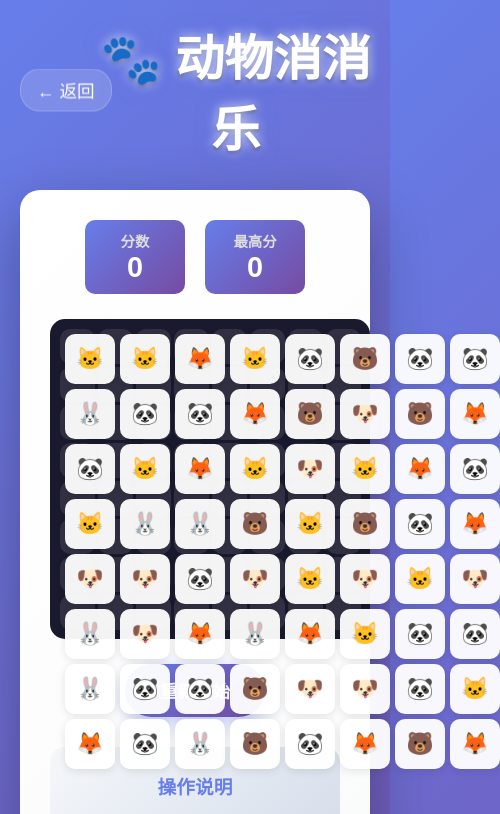
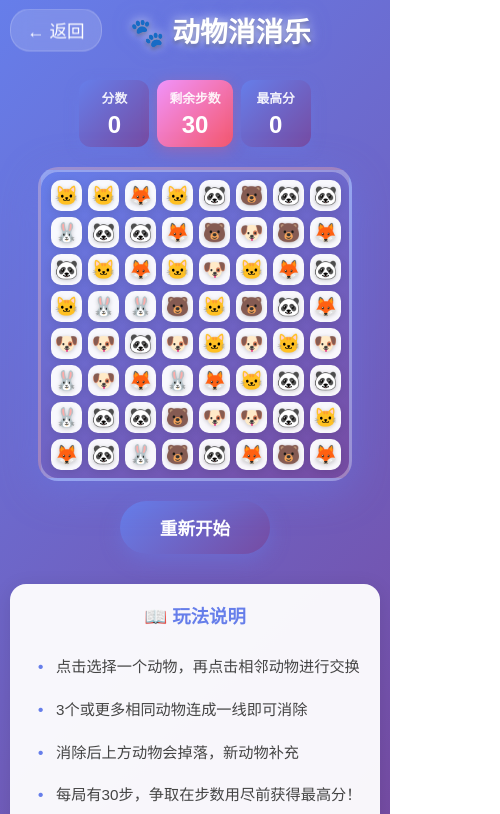
Before and after one commit to guangliangliang/games, a Vue app: page /animal-match in a window 390 px wide. Shown: the top 814 px of the page, 500 px wide, since content can reach past the window. Built offline with nearby package versions, Linux system fonts and the light colour scheme.

Commit message:
优化动物消消乐：手机适配+有限步数+美化界面

```diff
--- a/src/views/AnimalMatch.vue
+++ b/src/views/AnimalMatch.vue
@@ -1,21 +1,28 @@
 <template>
-  <div class="game-container">
-    <header>
+  <div class="game-page">
+    <div class="game-wrapper">
+      <header class="game-header">
         <BackButton />
         <h1>🐾 动物消消乐</h1>
       </header>
-    <main>
-      <div class="game-info">
-        <div class="score-box">
-          <div class="score-label">分数</div>
-          <div class="score-value">{{ score }}</div>
+
+      <div class="game-content">
+        <div class="game-stats">
+          <div class="stat-card">
+            <div class="stat-label">分数</div>
+            <div class="stat-value">{{ score }}</div>
           </div>
-        <div class="score-box">
-          <div class="score-label">最高分</div>
-          <div class="score-value">{{ bestScore }}</div>
+          <div class="stat-card moves-card">
+            <div class="stat-label">剩余步数</div>
+            <div class="stat-value">{{ moves }}</div>
           </div>
-        <div class="combo-display" v-if="combo > 1">{{ combo }}连击! 🎉</div>
+          <div class="stat-card">
+            <div class="stat-label">最高分</div>
+            <div class="stat-value">{{ bestScore }}</div>
           </div>
+        </div>
+
+        <div class="board-wrapper">
           <div class="board-container" ref="boardRef">
             <div class="grid-background">
               <div v-for="i in 64" :key="'cell-' + i" class="grid-cell"></div>
@@ -35,48 +42,57 @@
                 <span class="tile-emoji">{{ tile.emoji }}</span>
               </div>
             </div>
-      </div>
-      <div class="controls">
-        <button @click="restartGame" class="btn btn-primary">重新开始</button>
-      </div>
-      <div class="game-controls">
-        <h3>操作说明</h3>
-        <div class="control-methods">
-          <div class="control-item">
-            <strong>游戏玩法</strong>
-            <p>点击选择一个动物，再点击相邻动物交换</p>
-          </div>
-          <div class="control-item">
-            <strong>消除规则</strong>
-            <p>3个或更多相同动物连成一线即可消除</p>
+            <div class="combo-banner" v-if="combo > 1">
+              <span class="combo-text">{{ combo }}连击! 🎉</span>
             </div>
           </div>
         </div>
-      <div class="game-rules">
-        <h3>游戏规则</h3>
-        <ul>
-          <li>交换相邻两个动物形成3个或更多连线</li>
-          <li>消除后上面的动物掉落，新动物补充</li>
-          <li>连击获得额外分数！无限玩挑战最高分！</li>
+
+        <div class="action-buttons">
+          <button @click="restartGame" class="btn restart-btn">重新开始</button>
+        </div>
+
+        <div class="guide-section">
+          <div class="guide-card">
+            <h3>📖 玩法说明</h3>
+            <ul class="guide-list">
+              <li>点击选择一个动物，再点击相邻动物进行交换</li>
+              <li>3个或更多相同动物连成一线即可消除</li>
+              <li>消除后上方动物会掉落，新动物补充</li>
+              <li>每局有30步，争取在步数用尽前获得最高分！</li>
             </ul>
           </div>
-    </main>
-    <footer><p>经典消除游戏 - 动物消消乐</p></footer>
+        </div>
+      </div>
+    </div>
+
+    <GameResultDialog
+      v-if="showResultDialog"
+      :score="score"
+      :best-score="bestScore"
+      :is-new-record="score === bestScore && score > 0"
+      @restart="restartGame"
+      @close="showResultDialog = false"
+    />
   </div>
 </template>
 <script setup>
-import { ref, onMounted } from "vue";
+import { ref, onMounted, onUnmounted, nextTick } from "vue";
 import { useRouter } from "vue-router";
 import BackButton from "../components/BackButton.vue";
+import GameResultDialog from "../components/GameResultDialog.vue";
 const router = useRouter();
 const boardRef = ref(null);
 const GRID_SIZE = 8;
 const ANIMALS = ["🐱", "🐶", "🐰", "🦊", "🐻", "🐼"];
+const MAX_MOVES = 30;
 const board = ref([]);
 const score = ref(0);
+const moves = ref(MAX_MOVES);
 const bestScore = ref(parseInt(localStorage.getItem("animal-match-best")) || 0);
 const selectedIndex = ref(null);
 const combo = ref(0);
+const showResultDialog = ref(false);
 let nextTileId = 1;
 let isAnimating = false;
 const createBoard = () => {
@@ -115,16 +131,32 @@ const wouldCreateMatch = (row, col, emoji) => {
 const getTileStyle = (index) => {
   const row = Math.floor(index / GRID_SIZE);
   const col = index % GRID_SIZE;
-  const size = 50;
-  const padding = 5;
-  const x = col * (size + padding) + padding;
-  const y = row * (size + padding) + padding;
+  const width = window.innerWidth;
+  let size, gap, fontSize;
+
+  if (width <= 480) {
+    size = 31;
+    gap = 6;
+    fontSize = 19;
+  } else if (width <= 768) {
+    size = 36;
+    gap = 7;
+    fontSize = 23;
+  } else {
+    size = 47;
+    gap = 8;
+    fontSize = 30;
+  }
+
+  const x = col * (size + gap);
+  const y = row * (size + gap);
+
   return {
     left: x + "px",
     top: y + "px",
     width: size + "px",
     height: size + "px",
-    fontSize: "32px",
+    fontSize: fontSize + "px",
   };
 };
 const handleTileClick = (index) => {
@@ -151,12 +183,20 @@ const swapTiles = async (idx1, idx2) => {
   board.value[idx2] = { ...temp, id: board.value[idx2].id };
   const matches = findMatches();
   if (matches.length > 0) {
+    moves.value--;
     await processMatches();
+    if (moves.value <= 0) {
+      endGame();
+    }
   } else {
     const temp2 = { ...board.value[idx1] };
     board.value[idx1] = { ...board.value[idx2], id: board.value[idx1].id };
     board.value[idx2] = { ...temp2, id: board.value[idx2].id };
   }
+};
+
+const endGame = () => {
+  showResultDialog.value = true;
 };
 const findMatches = () => {
   const matches = [];
@@ -252,31 +292,49 @@ const dropAndFill = async (toRemove) => {
 const delay = (ms) => new Promise((resolve) => setTimeout(resolve, ms));
 const restartGame = () => {
   score.value = 0;
+  moves.value = MAX_MOVES;
   combo.value = 0;
   selectedIndex.value = null;
   isAnimating = false;
+  showResultDialog.value = false;
   createBoard();
 };
+const handleResize = () => {
+  nextTick(() => {
+    board.value = [...board.value];
+  });
+};
+
 onMounted(() => {
   createBoard();
+  window.addEventListener("resize", handleResize);
+});
+
+onUnmounted(() => {
+  window.removeEventListener("resize", handleResize);
 });
 </script>
 <style scoped>
-.game-container {
-  max-width: 900px;
-  margin: 0 auto;
+.game-page {
+  min-height: 100vh;
   padding: 20px;
 }
-header {
+
+.game-wrapper {
+  max-width: 600px;
+  margin: 0 auto;
+}
+
+.game-header {
   position: relative;
   text-align: center;
-  color: white;
   margin-bottom: 30px;
 }
-h1 {
-  font-size: 3em;
+
+.game-header h1 {
+  font-size: 2.5em;
   margin: 0;
-  padding-left: 80px;
+  padding-left: 70px;
   color: #ffffff;
   text-shadow:
     0 0 10px rgba(255, 255, 255, 0.8),
@@ -285,86 +343,187 @@ h1 {
   animation: titlePulse 2s ease-in-out infinite;
 }
 
+.game-content {
+  display: flex;
+  flex-direction: column;
+  align-items: center;
+  gap: 20px;
+}
+
+.game-stats {
+  display: flex;
+  justify-content: center;
+  gap: 15px;
+  width: 100%;
+  flex-wrap: wrap;
+}
+
+.stat-card {
+  background: linear-gradient(135deg, #667eea, #764ba2);
+  padding: 12px 20px;
+  border-radius: 12px;
+  text-align: center;
+  min-width: 90px;
+  box-shadow: 0 4px 15px rgba(102, 126, 234, 0.3);
+}
+
+.moves-card {
+  background: linear-gradient(135deg, #f093fb, #f5576c);
+  box-shadow: 0 4px 15px rgba(245, 87, 108, 0.3);
+}
+
+.stat-label {
+  color: rgba(255, 255, 255, 0.9);
+  font-size: 0.85em;
+  font-weight: 600;
+  margin-bottom: 4px;
+}
+
+.stat-value {
+  color: white;
+  font-size: 1.7em;
+  font-weight: bold;
+}
+
+.combo-banner {
+  position: absolute;
+  top: -25px;
+  left: 50%;
+  transform: translateX(-50%);
+  z-index: 100;
+  background: linear-gradient(135deg, #ffd700, #ffaa00);
+  padding: 10px 30px;
+  border-radius: 30px;
+  box-shadow: 0 6px 20px rgba(255, 215, 0, 0.5);
+  animation: combo-pulse 0.5s ease-in-out;
+  white-space: nowrap;
+}
+.combo-text {
+  color: #5a3e00;
+  font-size: 1.2em;
+  font-weight: bold;
+}
+@keyframes combo-pulse {
+  0% {
+    transform: translateX(-50%) scale(0.5);
+    opacity: 0;
+  }
+  50% {
+    transform: translateX(-50%) scale(1.2);
+    opacity: 1;
+  }
+  100% {
+    transform: translateX(-50%) scale(1);
+    opacity: 1;
+  }
+}
+
+.combo-text {
+  color: #5a3e00;
+  font-size: 1.3em;
+  font-weight: bold;
+}
+
+.board-wrapper {
+  display: flex;
+  justify-content: center;
+  width: 100%;
+}
+
 @keyframes titlePulse {
   0%, 100% { transform: scale(1); }
   50% { transform: scale(1.02); }
 }
-.back-link {
+.board-container {
+  position: relative;
+  width: 462px;
+  height: 462px;
+  background: linear-gradient(145deg, #667eea, #764ba2);
+  border-radius: 20px;
+  padding: 15px;
+  box-sizing: border-box;
+  box-shadow:
+    0 10px 40px rgba(102, 126, 234, 0.4),
+    inset 0 2px 0 rgba(255, 255, 255, 0.3);
+  border: 3px solid rgba(255, 255, 255, 0.3);
+}
+.grid-background,
+.tiles-container {
   position: absolute;
-  left: 0;
-  top: 50%;
-  transform: translateY(-50%);
-  color: white;
-  text-decoration: none;
-  padding: 8px 16px;
-  background: rgba(255, 255, 255, 0.15);
-  border-radius: 20px;
-  border: 1px solid rgba(255, 255, 255, 0.2);
+  top: 15px;
+  left: 15px;
+  width: 432px;
+  height: 432px;
+  display: grid;
+  grid-template-columns: repeat(8, 47px);
+  grid-template-rows: repeat(8, 47px);
+  gap: 8px;
 }
-main {
-  background: linear-gradient(135deg, #fff, #f8f9fa);
-  border-radius: 20px;
-  padding: 30px;
-  box-shadow: 0 20px 60px rgba(0, 0, 0, 0.3);
+.grid-cell {
+  background: linear-gradient(145deg, rgba(255, 255, 255, 0.25), rgba(255, 255, 255, 0.15));
+  border-radius: 12px;
+  box-shadow: inset 0 2px 4px rgba(0, 0, 0, 0.1);
 }
-.game-info {
+.tile {
+  position: absolute;
+  width: 47px;
+  height: 47px;
   display: flex;
   justify-content: center;
   align-items: center;
-  gap: 20px;
-  margin-bottom: 25px;
-  flex-wrap: wrap;
+  cursor: pointer;
+  border-radius: 12px;
+  transition: all 0.15s ease;
+  user-select: none;
+  background: linear-gradient(145deg, #ffffff, #f0f0f0);
+  box-shadow:
+    0 4px 12px rgba(0, 0, 0, 0.2),
+    inset 0 1px 0 rgba(255, 255, 255, 0.8);
 }
-.score-box {
-  background: linear-gradient(135deg, #667eea, #764ba2);
-  padding: 10px 25px;
-  border-radius: 10px;
-  text-align: center;
-  min-width: 100px;
+.tile:hover {
+  transform: scale(1.08);
+  box-shadow:
+    0 6px 18px rgba(102, 126, 234, 0.4),
+    inset 0 1px 0 rgba(255, 255, 255, 0.9);
 }
-.score-label {
-  color: #ddd;
-  font-size: 0.9em;
-  font-weight: bold;
+.tile.selected {
+  transform: scale(1.12);
+  box-shadow:
+    0 0 30px rgba(255, 215, 0, 0.9),
+    0 8px 20px rgba(0, 0, 0, 0.3),
+    inset 0 1px 0 rgba(255, 255, 255, 0.9);
+  border: 3px solid #ffd700;
+  background: linear-gradient(145deg, #fff8e6, #ffecb3);
 }
-.score-value {
-  color: white;
-  font-size: 1.8em;
-  font-weight: bold;
+.tile.matched {
+  animation: match-pop 0.35s ease-out forwards;
 }
-.combo-display {
-  color: #ffd700;
-  font-size: 1.5em;
-  font-weight: bold;
-  text-shadow: 0 0 10px rgba(255, 215, 0, 0.5);
-  animation: combo-pulse 0.5s ease-in-out;
+@keyframes match-pop {
+  0% {
+    transform: scale(1);
+    opacity: 1;
   }
-@keyframes combo-pulse {
-  0%,
+  30% {
+    transform: scale(1.25);
+    opacity: 0.9;
+  }
   100% {
-    transform: scale(1);
-  }
-  50% {
-    transform: scale(1.2);
+    transform: scale(0);
+    opacity: 0;
   }
 }
-.board-container {
-  position: relative;
-  width: 450px;
-  height: 450px;
-  margin: 0 auto;
-  background: #1a1a2e;
-  border-radius: 15px;
-  padding: 10px;
-  box-sizing: border-box;
+.tile-emoji {
+  font-size: 30px;
+  line-height: 1;
+  filter: drop-shadow(0 1px 2px rgba(0, 0, 0, 0.2));
 }
 .grid-background,
 .tiles-container {
   position: absolute;
   top: 10px;
   left: 10px;
-  width: 430px;
-  height: 430px;
+  width: 420px;
+  height: 420px;
   display: grid;
   grid-template-columns: repeat(8, 50px);
   grid-template-rows: repeat(8, 50px);
@@ -420,91 +579,180 @@ main {
   font-size: 32px;
   line-height: 1;
 }
-.controls {
+.action-buttons {
   display: flex;
   justify-content: center;
-  gap: 15px;
-  margin: 25px 0;
-  flex-wrap: wrap;
+  width: 100%;
 }
-.btn {
-  padding: 14px 35px;
+
+.restart-btn {
+  padding: 14px 40px;
   font-size: 1.1em;
   border: none;
   border-radius: 30px;
   cursor: pointer;
   transition: all 0.3s ease;
   font-weight: bold;
-}
-.btn-primary {
   background: linear-gradient(135deg, #667eea, #764ba2);
   color: white;
   box-shadow: 0 6px 20px rgba(102, 126, 234, 0.4);
 }
-.game-controls,
-.game-rules {
-  margin-top: 30px;
+
+.restart-btn:hover {
+  transform: translateY(-2px);
+  box-shadow: 0 8px 25px rgba(102, 126, 234, 0.5);
+}
+
+.guide-section {
+  width: 100%;
+  margin-top: 10px;
+}
+
+.guide-card {
+  background: rgba(255, 255, 255, 0.95);
+  border-radius: 16px;
   padding: 25px;
-  border-radius: 15px;
+  box-shadow: 0 4px 20px rgba(0, 0, 0, 0.1);
 }
-.game-controls {
-  background: linear-gradient(135deg, #f5f7fa, #c3cfe2);
-}
-.game-rules {
-  background: linear-gradient(135deg, #ffecd2, #fcb69f);
-}
-.game-controls h3,
-.game-rules h3 {
-  margin-bottom: 15px;
+
+.guide-card h3 {
   text-align: center;
   color: #667eea;
+  margin-top: 0;
+  margin-bottom: 18px;
+  font-size: 1.3em;
 }
-.control-methods {
-  display: grid;
-  grid-template-columns: repeat(auto-fit, minmax(250px, 1fr));
-  gap: 15px;
+
+.guide-list {
+  list-style: none;
+  padding: 0;
+  margin: 0;
 }
-.control-item {
-  padding: 15px;
-  background: white;
-  border-radius: 10px;
+
+.guide-list li {
+  padding: 10px 0;
+  padding-left: 28px;
+  position: relative;
+  color: #444;
+  line-height: 1.5;
 }
-.game-rules ul {
-  list-style: none;
-  padding-left: 0;
-}
-.game-rules li {
-  padding: 10px 0;
-  padding-left: 25px;
-  position: relative;
-  color: #333;
-}
-footer {
-  text-align: center;
-  color: white;
-  margin-top: 30px;
-  padding: 20px;
-  opacity: 0.9;
+
+.guide-list li:before {
+  content: "•";
+  position: absolute;
+  left: 10px;
+  color: #667eea;
+  font-weight: bold;
 }
 @media (max-width: 768px) {
+  .game-page {
+    padding: 15px;
+  }
+
+  .game-header h1 {
+    font-size: 2em;
+    padding-left: 60px;
+  }
+
+  .game-stats {
+    gap: 10px;
+  }
+
+  .stat-card {
+    padding: 10px 15px;
+    min-width: 80px;
+  }
+
+  .stat-label {
+    font-size: 0.8em;
+  }
+
+  .stat-value {
+    font-size: 1.5em;
+  }
+
   .board-container {
-    width: 320px;
-    height: 320px;
+    width: 357px;
+    height: 357px;
+    padding: 12px;
   }
+
   .grid-background,
   .tiles-container {
-    width: 300px;
-    height: 300px;
-    grid-template-columns: repeat(8, 35px);
-    grid-template-rows: repeat(8, 35px);
-    gap: 3px;
+    width: 333px;
+    height: 333px;
+    grid-template-columns: repeat(8, 36px);
+    grid-template-rows: repeat(8, 36px);
+    gap: 7px;
   }
+
   .tile {
-    width: 35px;
-    height: 35px;
+    width: 36px;
+    height: 36px;
   }
+
   .tile-emoji {
-    font-size: 22px;
+    font-size: 23px;
+  }
+
+  .guide-card {
+    padding: 20px;
+  }
+}
+
+@media (max-width: 480px) {
+  .game-page {
+    padding: 10px;
+  }
+
+  .game-header h1 {
+    font-size: 1.7em;
+    padding-left: 50px;
+  }
+
+  .game-stats {
+    gap: 8px;
+  }
+
+  .stat-card {
+    padding: 8px 12px;
+    min-width: 70px;
+  }
+
+  .board-container {
+    width: 314px;
+    height: 314px;
+    padding: 12px;
+  }
+
+  .grid-background,
+  .tiles-container {
+    width: 290px;
+    height: 290px;
+    grid-template-columns: repeat(8, 31px);
+    grid-template-rows: repeat(8, 31px);
+    gap: 6px;
+  }
+
+  .tile {
+    width: 31px;
+    height: 31px;
+  }
+
+  .tile-emoji {
+    font-size: 19px;
+  }
+
+  .guide-card {
+    padding: 18px;
+  }
+
+  .guide-card h3 {
+    font-size: 1.15em;
+  }
+
+  .guide-list li {
+    font-size: 0.95em;
   }
 }
 </style>
```
Also changed, not shown: src/views/Tetris.vue (+118 -25 lines). Lines whose indentation alone changed are shown as unchanged.
